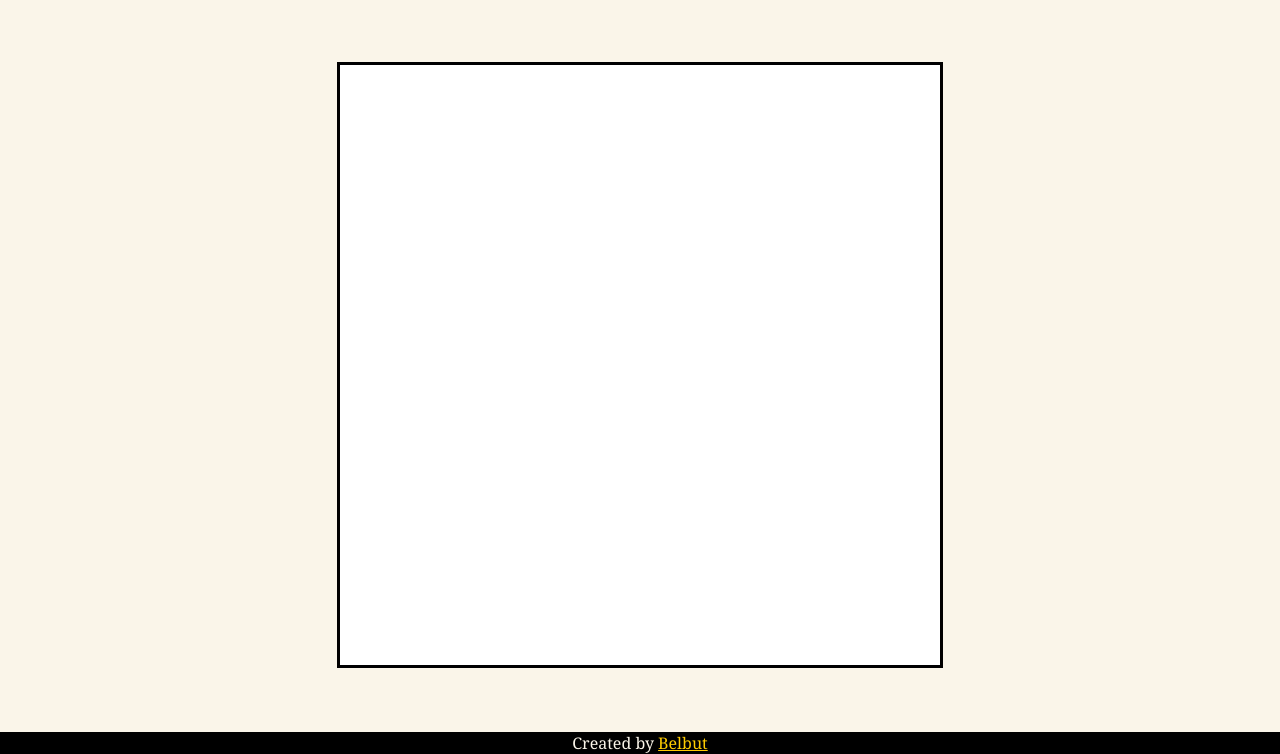
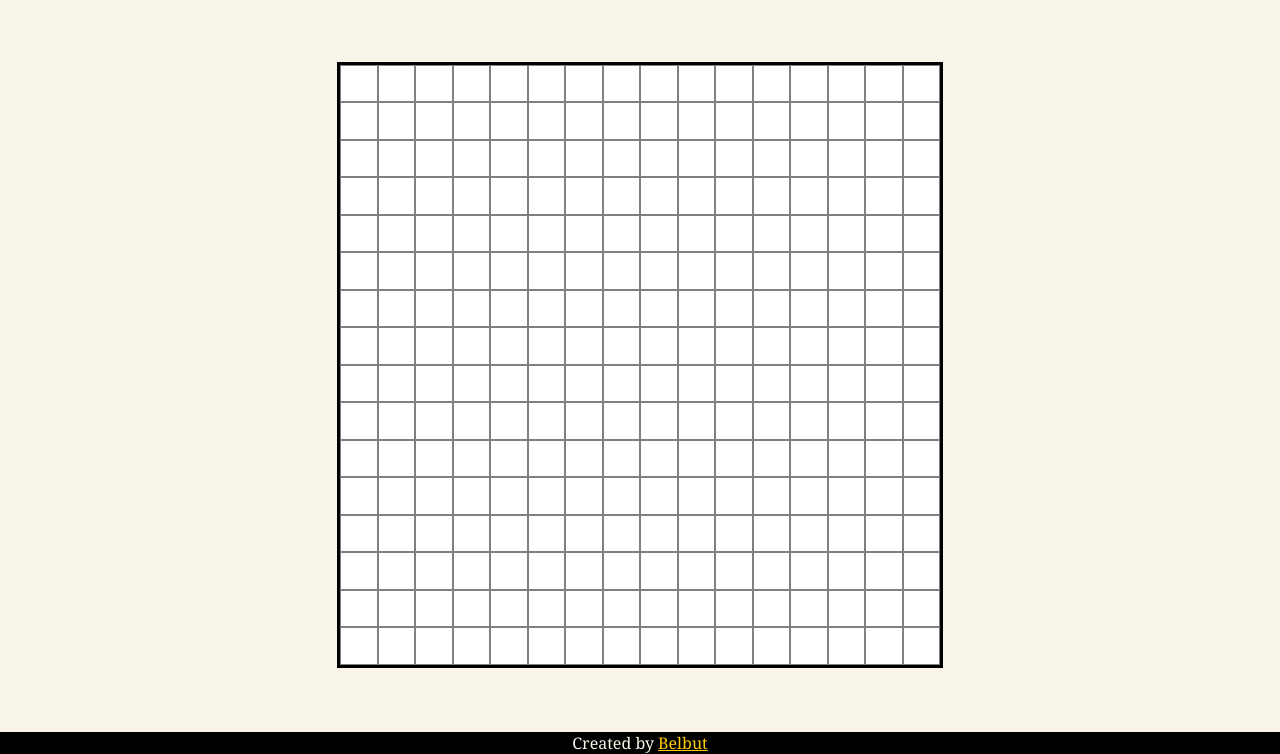
Before and after one commit to Belbut/etch-a-sketch2, a plain HTML site: page index.html in a window 1280 px wide. Shown: the part 46-800 px from the top of the page. Drawn offline with Linux system fonts and the light colour scheme.

Commit message:
Create fixed sized grid

```diff
--- a/script.js
+++ b/script.js
@@ -0,0 +1,19 @@
+const grid = document.querySelector(".grid")
+
+
+function populateGrid(gridElement, x, y) {
+    for (let line = 1; line <= y; line++) {
+        lineElement = document.createElement("div")
+        lineElement.classList.add("line")
+        lineElement.classList.add(`line${line}`)
+        for (let row = 1; row <= x; row++) {
+            squareElement = document.createElement("div")
+            squareElement.classList.add("square")
+            squareElement.classList.add(`row${row}`)
+            lineElement.appendChild(squareElement)
+        }
+        gridElement.appendChild(lineElement)
+    }
+}
+
+populateGrid(grid, 16, 16)
--- a/style.css
+++ b/style.css
@@ -44,4 +44,19 @@ main .grid {
     aspect-ratio: 1/1;
     border: 3px black solid;
     background-color: white;
+
+    display: flex;
+    flex-direction: column;
 }
+
+.square{
+    height: 100%;
+    aspect-ratio: 16/16;
+    border: 1px solid grey;
+    box-sizing: border-box;
+}
+
+.line{
+    height: calc(100% /16);
+    display: flex;
+}
```
